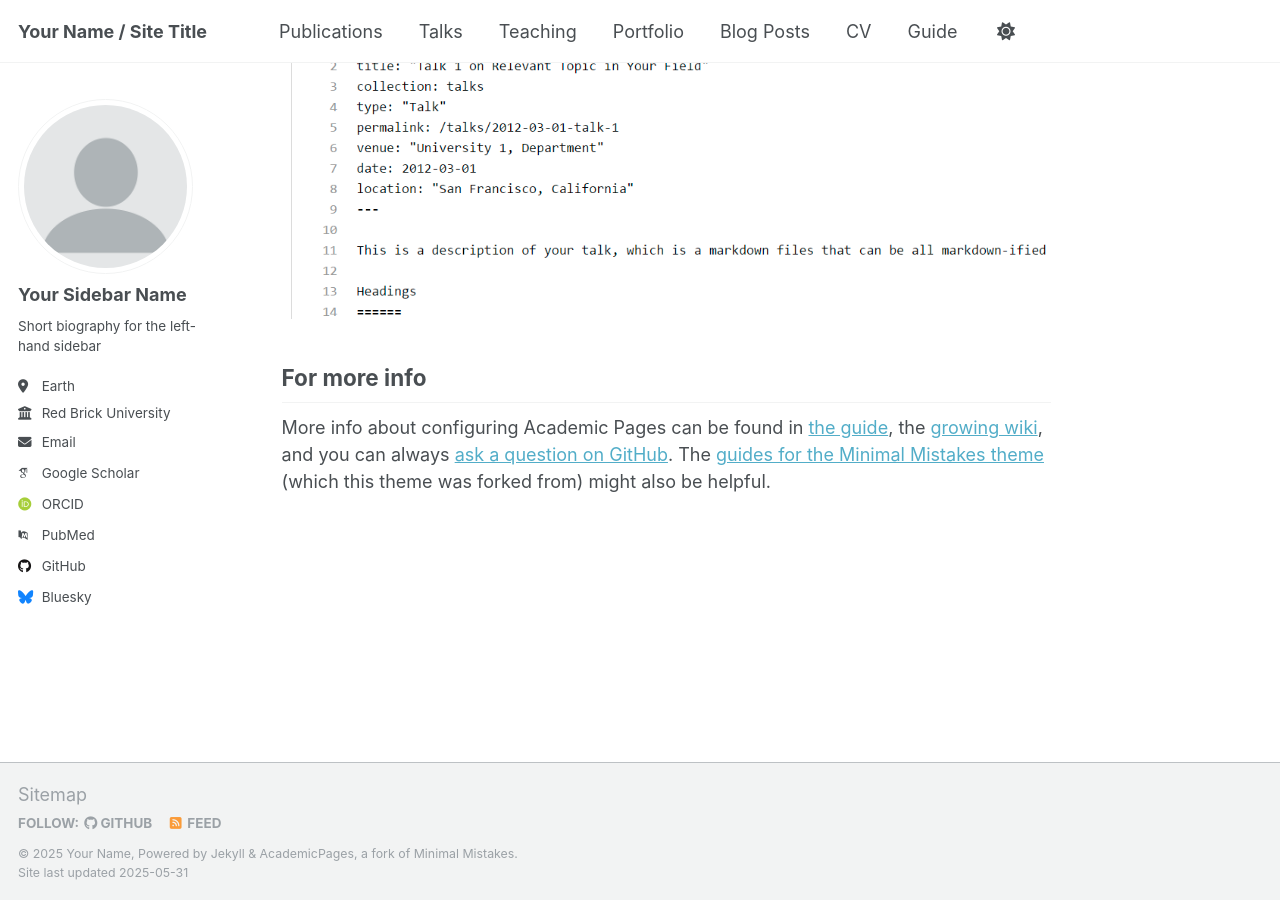
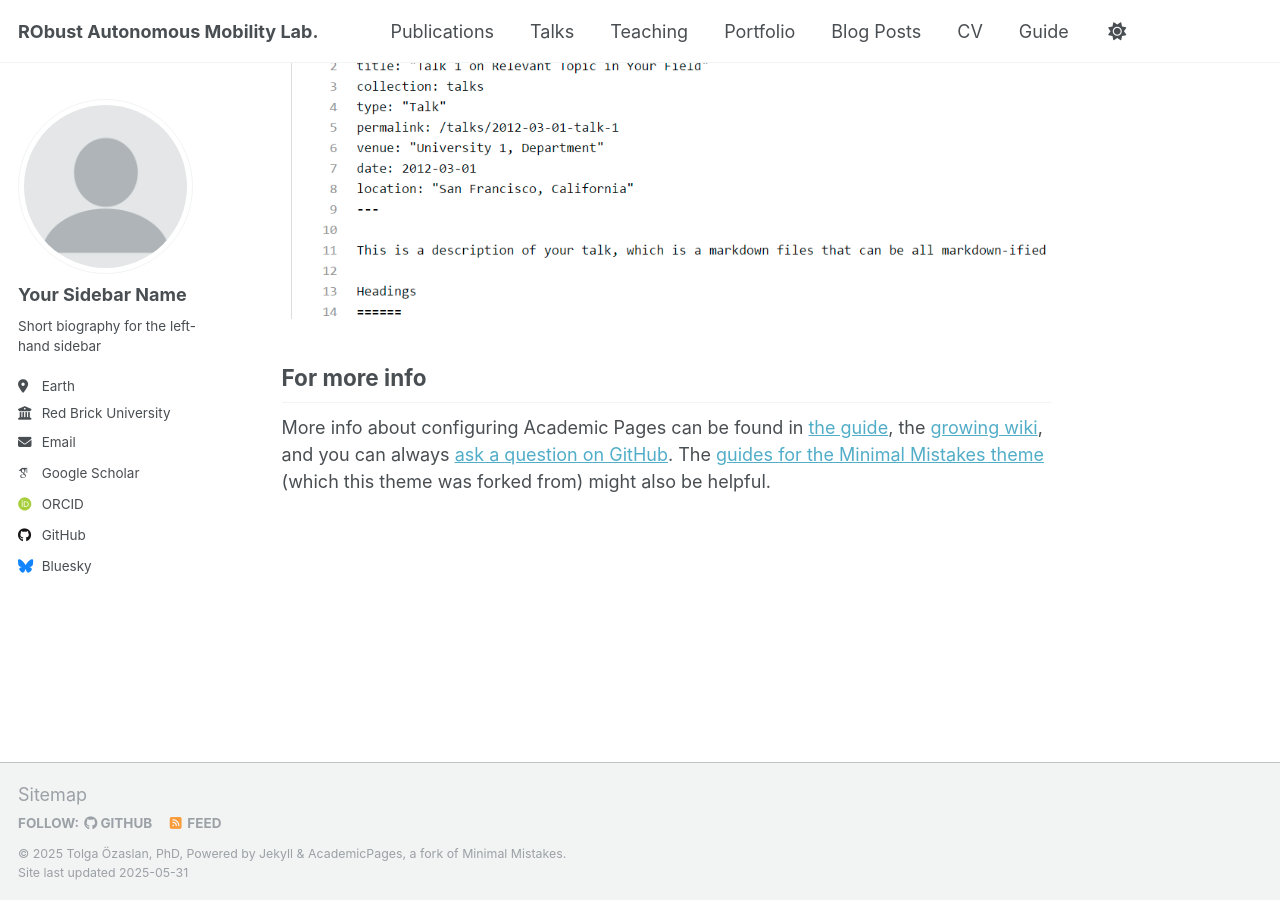
Before and after one commit to roam-lab/roam-lab.github.io, a Jekyll site: the page built from _pages/about.md, in a window 1280 px wide and 900 px high, scrolled down 2636 px. Built offline with Jekyll 4.4.1, drawn with Linux system fonts in a browser that asks for light colours; some web fonts are replaced; part of the change alters nothing that is shown.

Commit message:
Update _config.yml

```diff
--- a/_config.yml
+++ b/_config.yml
@@ -9,9 +9,9 @@
 # Basic Site Settings
 locale                   : "en-US"
 site_theme               : "default"
-title                    : "Your Name / Site Title"
+title                    : "RObust Autonomous Mobility Lab."
 title_separator          : "-"
-name                     : &name "Your Name"
+name                     : &name "Tolga Özaslan, PhD"
 description              : &description "personal description"
 url                      : https://academicpages.github.io # the base hostname & protocol for your site e.g. "https://[your GitHub username].github.io" or if you already have some other page hosted on Github then use "https://[your GitHub username].github.io/[Your Repo Name]"
 baseurl                  : "" # the subpath of your site, e.g. "/blog"
@@ -34,11 +34,11 @@ author:
   # Academic websites
   academia         : # URL
   arxiv            : # URL - Update with the correct link to your profile
-  googlescholar    : "https://scholar.google.com/citations?user=PS_CX0AAAAAJ"
+  googlescholar    : "https://scholar.google.com/citations?user=ilnEoOMAAAAJ"
   impactstory      : # URL
-  orcid            : "http://orcid.org/yourorcidurl"
+  orcid            : "https://orcid.org/0000-0002-5002-0670"
   semantic         : # URL
-  pubmed           : "https://www.ncbi.nlm.nih.gov/pubmed/?term=john+snow"
+  pubmed           : # URL
   researchgate     : # URL
   scopus           : # URL
 
@@ -46,7 +46,7 @@ author:
   bitbucket        : # Username - Update with your username on the site
   codepen          : # Username
   dribbble         : # Username
-  github           : "academicpages"
+  github           : "ozaslan"
   kaggle           : # Username
   stackoverflow    : # User number or user number and name (i.e., use "1" or "1/jeff-atwood")
 
```
